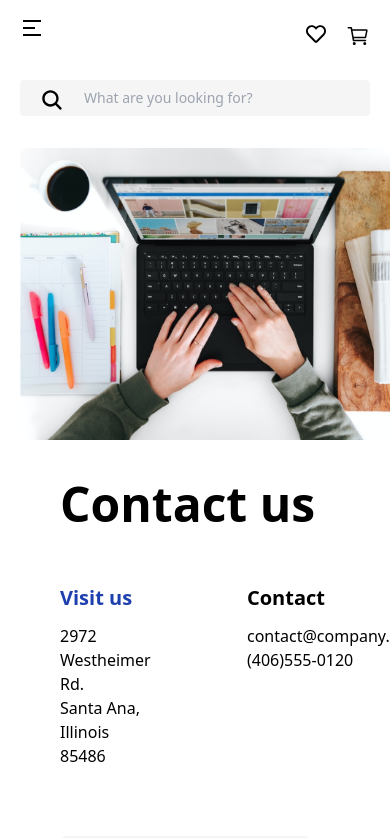
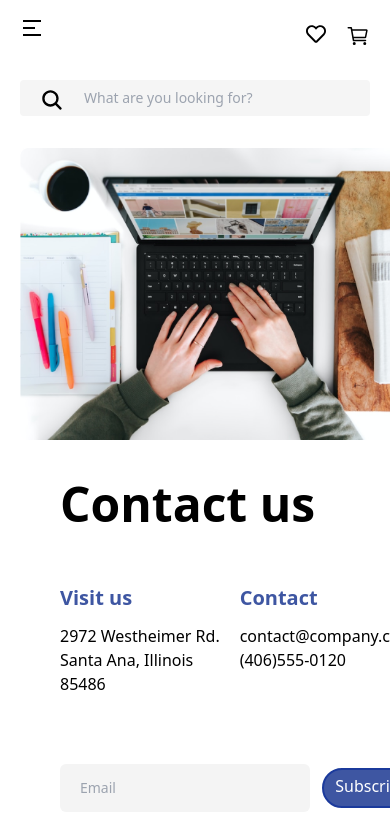
Before and after one commit to mail2devikad/React_Shopping, a React (Vite) app: page /contact in a window 390 px wide. Shown: the top 838 px of the page. Built offline with nearby package versions, Linux system fonts and the light colour scheme.

Commit message:
few changes made

```diff
--- a/src/pages/Contact__Page/index.jsx
+++ b/src/pages/Contact__Page/index.jsx
@@ -16,15 +16,15 @@ const Contact = () => {
             <h2 className="text-5xl font-semibold mt-10">Contact us</h2>
             <div className="flex mt-14">
               <div >
-                <p className="text-blue-800 text-xl font-semibold">Visit us</p>
+                <p className="text-[#3E56A2] text-xl font-semibold">Visit us</p>
                 <p className="mt-3">
                   2972 Westheimer Rd.
                   <br /> Santa Ana, Illinois
                   <br /> 85486
                 </p>
               </div>
-              <div className=" ml-20">
-                <p className=" text-xl font-semibold">Contact</p>
+              <div className="lg:ml-20 md:ml-10 ml-5">
+                <p className="text-[#3E56A2] text-xl font-semibold">Contact</p>
                 <p className="mt-3">contact@company.com</p>
                 <p>(406)555-0120</p>
               </div>
```
